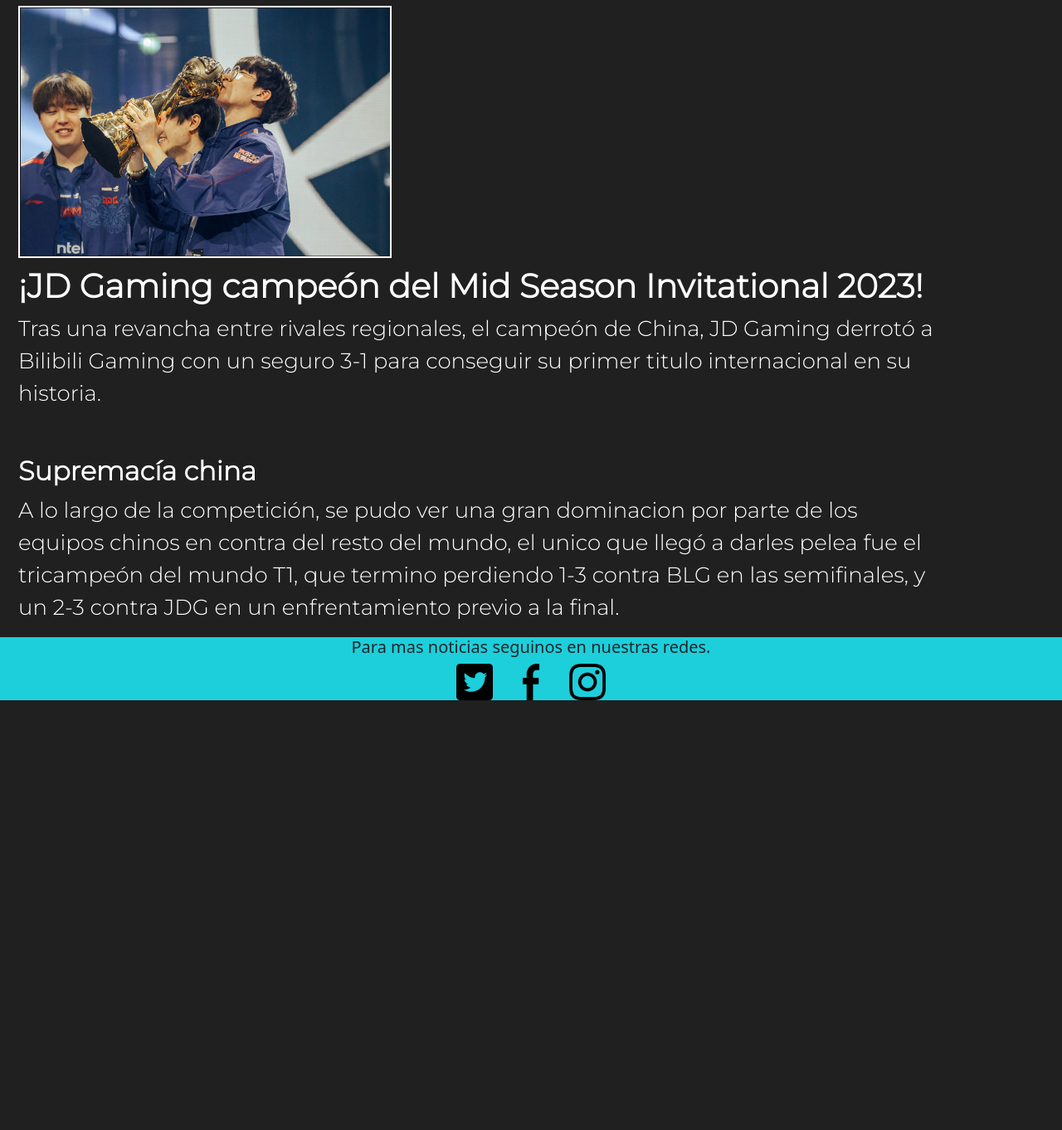
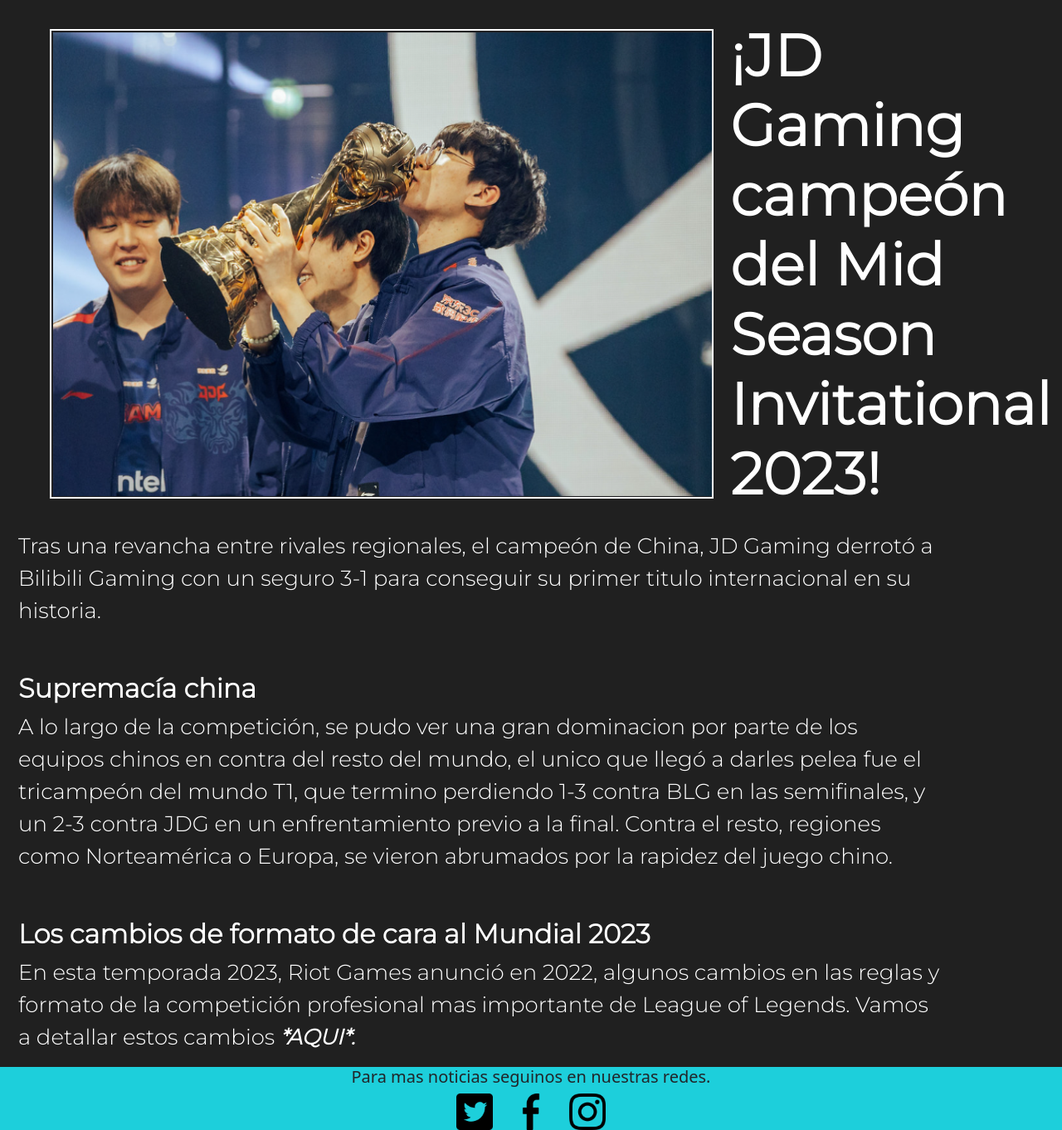
Before and after one commit to pabluchokk/PreEntrega2, a plain HTML site: page index.html in a window 1280 px wide. Shown: the part 80-1442 px from the top of the page at 83% size. Before the commit the page ends 924 px from the top, so only its background shows below. Drawn offline with nearby package versions, Linux system fonts and the light colour scheme.

Commit message:
Se terminó el index de Desktop
También se añadió otro párrafo y el footer en la otra página.

```diff
--- a/css/style.css
+++ b/css/style.css
@@ -58,6 +58,11 @@
     font-family: "Montserrat";
 }
 
+.container a {
+    text-decoration: none;
+    color: #fff;
+}
+
 /* ESTILO PARA FOOTER */
 .container-fluid {
     background-color: rgb(29, 207, 219);
@@ -90,4 +95,19 @@
         transition: all .5s;
         border-bottom: 6px solid black;
     }
+
+    .foto {
+        width: 800px;
+        margin: 20px;
+    }
+
+    .tapa {
+        display: flex;
+        margin: 10px;
+        padding: 8px;
+    }
+
+    .tapa h1 {
+        font-size: 70px;
+    }
 }
--- a/index.html
+++ b/index.html
@@ -30,16 +30,28 @@
 
     <main>
         <section class="container">
-            <img src="images/JdgRuler.png" alt="JDG Ruler" class="foto">
-            <h1><b> ¡JD Gaming campeón del Mid Season Invitational 2023!</b></h1>
-            <p>Tras una revancha entre rivales regionales, el campeón de China, JD Gaming derrotó a Bilibili Gaming con
+            <div class="tapa">
+                <img src="images/JdgRuler.png" alt="JDG Ruler" class="foto">
+                <h1>
+                    <b> ¡JD Gaming campeón del Mid Season Invitational 2023!</b>
+                </h1>
+            </div>
+            <p>Tras una revancha entre rivales regionales, el campeón de China, JD Gaming derrotó a Bilibili Gaming
+                con
                 un seguro 3-1 para conseguir su primer titulo internacional en su historia.</p>
             <br>
             <h2><b>Supremacía china</b></h2>
             <p>A lo largo de la competición, se pudo ver una gran dominacion por parte de los equipos chinos en contra
                 del resto del mundo, el unico que llegó a darles pelea fue el tricampeón del mundo T1, que termino
                 perdiendo 1-3 contra BLG en las semifinales, y un 2-3 contra JDG en un enfrentamiento previo a la final.
+                Contra el resto, regiones como Norteamérica o Europa, se vieron abrumados por la rapidez del juego
+                chino.
             </p>
+            <br>
+            <h2><b>Los cambios de formato de cara al Mundial 2023</b></h2>
+            <p>En esta temporada 2023, Riot Games anunció en 2022, algunos cambios en las reglas y formato de la
+                competición profesional mas importante de League of Legends. Vamos a detallar estos cambios <b><em><a
+                            href="pages/worlds2023.html">*AQUI*.</a></em></b></p>
         </section>
     </main>
 
```
Also changed, not shown: pages/worlds2023.html (+14 -0 lines).
